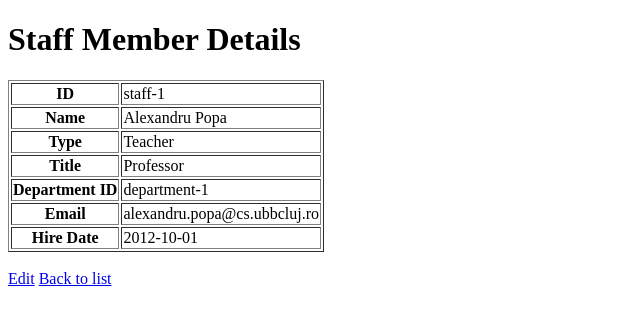
After one commit to mihai9011/University-Managment, a Spring Boot app: page /staff/staff-1 in a window 1280 px wide. The commit adds this page. Shown: the top 325 px of the page, without its empty margins (0-640 px from the left). Run offline with Spring Boot 4, Linux system fonts and the light colour scheme.

Commit message:
add details and edit pages for student, staff, enrollment and teachingassignment

```diff
--- a/demo/src/main/java/com/example/universitymanagement/controller/StaffController.java
+++ b/demo/src/main/java/com/example/universitymanagement/controller/StaffController.java
@@ -7,6 +7,7 @@ import org.springframework.web.bind.annotation.*;
 import com.example.universitymanagement.model.StaffDTO;
 import com.example.universitymanagement.model.Assistant;
 import com.example.universitymanagement.model.AssistantRole;
+import com.example.universitymanagement.model.Staff;
 import com.example.universitymanagement.model.Teacher;
 import com.example.universitymanagement.service.StaffService;
 
@@ -29,6 +30,34 @@ public class StaffController {
     @GetMapping("/new")
     public String showCreateForm(Model model) {
         model.addAttribute("staffDto", new StaffDTO());
+        return "staff/form";
+    }
+
+    @GetMapping("/{id}")
+    public String details(@PathVariable String id, Model model) {
+        model.addAttribute("staff", staffService.getById(id));
+        return "staff/details";
+    }
+
+    @GetMapping("/{id}/edit")
+    public String showEditForm(@PathVariable String id, Model model) {
+        Staff staff = staffService.getById(id);
+        StaffDTO dto = new StaffDTO();
+        dto.setId(staff.getId());
+        dto.setName(staff.getName());
+
+        if (staff instanceof Teacher teacher) {
+            dto.setType("teacher");
+            dto.setTitle(teacher.getTitle());
+            dto.setDepartmentId(teacher.getDepartmentId());
+            dto.setEmail(teacher.getEmail());
+            dto.setHireDate(teacher.getHireDate());
+        } else if (staff instanceof Assistant assistant) {
+            dto.setType("assistant");
+            dto.setAssistantRole(assistant.getRole() != null ? assistant.getRole().name() : null);
+        }
+
+        model.addAttribute("staffDto", dto);
         return "staff/form";
     }
 
--- a/demo/src/main/resources/templates/enrollment/form.html
+++ b/demo/src/main/resources/templates/enrollment/form.html
@@ -2,12 +2,14 @@
 <html xmlns:th="http://www.thymeleaf.org">
 <head>
     <meta charset="UTF-8">
-    <title>Add Enrollment</title>
+    <title>Enrollment Form</title>
 </head>
 <body>
-    <h1>Add a New Enrollment</h1>
+    <h1>Add or Edit Enrollment</h1>
 
     <form th:action="@{/enrollments}" th:object="${enrollment}" method="post">
+
+        <input type="hidden" th:field="*{id}" />
 
         <label>Student ID:</label>
         <input type="text" th:field="*{studentId}" required />
--- a/demo/src/main/resources/templates/enrollment/index.html
+++ b/demo/src/main/resources/templates/enrollment/index.html
@@ -27,6 +27,8 @@
                 <td th:text="${enrol.courseId}">C1</td>
                 <td th:text="${enrol.grade}">NA</td>
                 <td>
+                    <a th:href="@{'/enrollments/' + ${enrol.id}}">Details</a>
+                    <a th:href="@{'/enrollments/' + ${enrol.id} + '/edit'}">Edit</a>
                     <form th:action="@{'/enrollments/' + ${enrol.id} + '/delete'}" method="post">
                         <button type="submit">Delete</button>
                     </form>
--- /dev/null
+++ b/demo/src/main/resources/templates/staff/details.html
@@ -0,0 +1,34 @@
+<!DOCTYPE html>
+<html xmlns:th="http://www.thymeleaf.org">
+<head>
+    <meta charset="UTF-8">
+    <title>Staff Member Details</title>
+</head>
+<body>
+    <h1>Staff Member Details</h1>
+
+    <table border="1">
+        <tr><th>ID</th><td th:text="${staff.id}"></td></tr>
+        <tr><th>Name</th><td th:text="${staff.name}"></td></tr>
+
+        <!-- Specific fields if Teacher -->
+        <th:block th:if="${staff instanceof T(com.example.universitymanagement.model.Teacher)}">
+            <tr><th>Type</th><td>Teacher</td></tr>
+            <tr><th>Title</th><td th:text="${staff.title}"></td></tr>
+            <tr><th>Department ID</th><td th:text="${staff.departmentId}"></td></tr>
+            <tr><th>Email</th><td th:text="${staff.email}"></td></tr>
+            <tr><th>Hire Date</th><td th:text="${staff.hireDate}"></td></tr>
+        </th:block>
+
+        <!-- Specific fields if Assistant -->
+        <th:block th:if="${staff instanceof T(com.example.universitymanagement.model.Assistant)}">
+            <tr><th>Type</th><td>Assistant</td></tr>
+            <tr><th>Role</th><td th:text="${staff.role}"></td></tr>
+        </th:block>
+    </table>
+
+    <br>
+    <a th:href="@{'/staff/' + ${staff.id} + '/edit'}">Edit</a>
+    <a th:href="@{/staff}">Back to list</a>
+</body>
+</html>
--- a/demo/src/main/resources/templates/staff/form.html
+++ b/demo/src/main/resources/templates/staff/form.html
@@ -2,7 +2,7 @@
 <html xmlns:th="http://www.thymeleaf.org">
 <head>
     <meta charset="UTF-8">
-    <title>Add Staff</title>
+    <title>Staff Form</title>
     <script>
         function toggleFields() {
             var type = document.getElementById("staffType").value;
@@ -21,9 +21,11 @@
     </script>
 </head>
 <body>
-    <h1>Add a New Staff Member</h1>
+    <h1>Add or Edit Staff Member</h1>
 
     <form th:action="@{/staff}" th:object="${staffDto}" method="post">
+
+        <input type="hidden" th:field="*{id}" />
 
         <label>Name:</label>
         <input type="text" th:field="*{name}" required />
--- a/demo/src/main/resources/templates/staff/index.html
+++ b/demo/src/main/resources/templates/staff/index.html
@@ -23,6 +23,8 @@
                 <td th:text="${staff.id}">1</td>
                 <td th:text="${staff.name}">Jane Smith</td>
                 <td>
+                    <a th:href="@{'/staff/' + ${staff.id}}">Details</a>
+                    <a th:href="@{'/staff/' + ${staff.id} + '/edit'}">Edit</a>
                     <form th:action="@{'/staff/' + ${staff.id} + '/delete'}" method="post">
                         <button type="submit">Delete</button>
                     </form>
--- a/demo/src/main/resources/templates/student/form.html
+++ b/demo/src/main/resources/templates/student/form.html
@@ -2,12 +2,14 @@
 <html xmlns:th="http://www.thymeleaf.org">
 <head>
     <meta charset="UTF-8">
-    <title>Add Student</title>
+    <title>Student Form</title>
 </head>
 <body>
-    <h1>Add a New Student</h1>
+    <h1>Add or Edit Student</h1>
 
     <form th:action="@{/students}" th:object="${student}" method="post">
+
+        <input type="hidden" th:field="*{id}" />
 
         <label>Name:</label>
         <input type="text" th:field="*{name}" required />
--- a/demo/src/main/resources/templates/student/index.html
+++ b/demo/src/main/resources/templates/student/index.html
@@ -27,6 +27,8 @@
                 <td th:text="${student.email}">john@ubb.ro</td>
                 <td th:text="${student.birthDate}">2004-05-15</td>
                 <td>
+                    <a th:href="@{'/students/' + ${student.id}}">Details</a>
+                    <a th:href="@{'/students/' + ${student.id} + '/edit'}">Edit</a>
                     <form th:action="@{'/students/' + ${student.id} + '/delete'}" method="post">
                         <button type="submit">Delete</button>
                     </form>
--- a/demo/src/main/resources/templates/teachingassignment/form.html
+++ b/demo/src/main/resources/templates/teachingassignment/form.html
@@ -2,12 +2,14 @@
 <html xmlns:th="http://www.thymeleaf.org">
 <head>
     <meta charset="UTF-8">
-    <title>Add Teaching Assignment</title>
+    <title>Teaching Assignment Form</title>
 </head>
 <body>
-    <h1>Add a New Teaching Assignment</h1>
+    <h1>Add or Edit Teaching Assignment</h1>
 
     <form th:action="@{/teachingassignments}" th:object="${teachingAssignment}" method="post">
+
+        <input type="hidden" th:field="*{id}" />
 
         <label>Course ID:</label>
         <input type="text" th:field="*{courseId}" required />
--- a/demo/src/main/resources/templates/teachingassignment/index.html
+++ b/demo/src/main/resources/templates/teachingassignment/index.html
@@ -27,6 +27,8 @@
                 <td th:text="${ta.staffId}">T1</td>
                 <td th:text="${ta.managing}">LAB</td>
                 <td>
+                    <a th:href="@{'/teachingassignments/' + ${ta.id}}">Details</a>
+                    <a th:href="@{'/teachingassignments/' + ${ta.id} + '/edit'}">Edit</a>
                     <form th:action="@{'/teachingassignments/' + ${ta.id} + '/delete'}" method="post">
                         <button type="submit">Delete</button>
                     </form>
```
Also changed, not shown: demo/src/main/java/com/example/universitymanagement/controller/EnrollmentController.java (+13 -0 lines), demo/src/main/java/com/example/universitymanagement/controller/StudentController.java (+12 -0 lines), demo/src/main/java/com/example/universitymanagement/controller/TeachingAssignmentController.java (+13 -0 lines), demo/src/main/resources/templates/enrollment/details.html (added, +21 -0 lines), demo/src/main/resources/templates/student/details.html (added, +21 -0 lines), demo/src/main/resources/templates/teachingassignment/details.html (added, +21 -0 lines).
